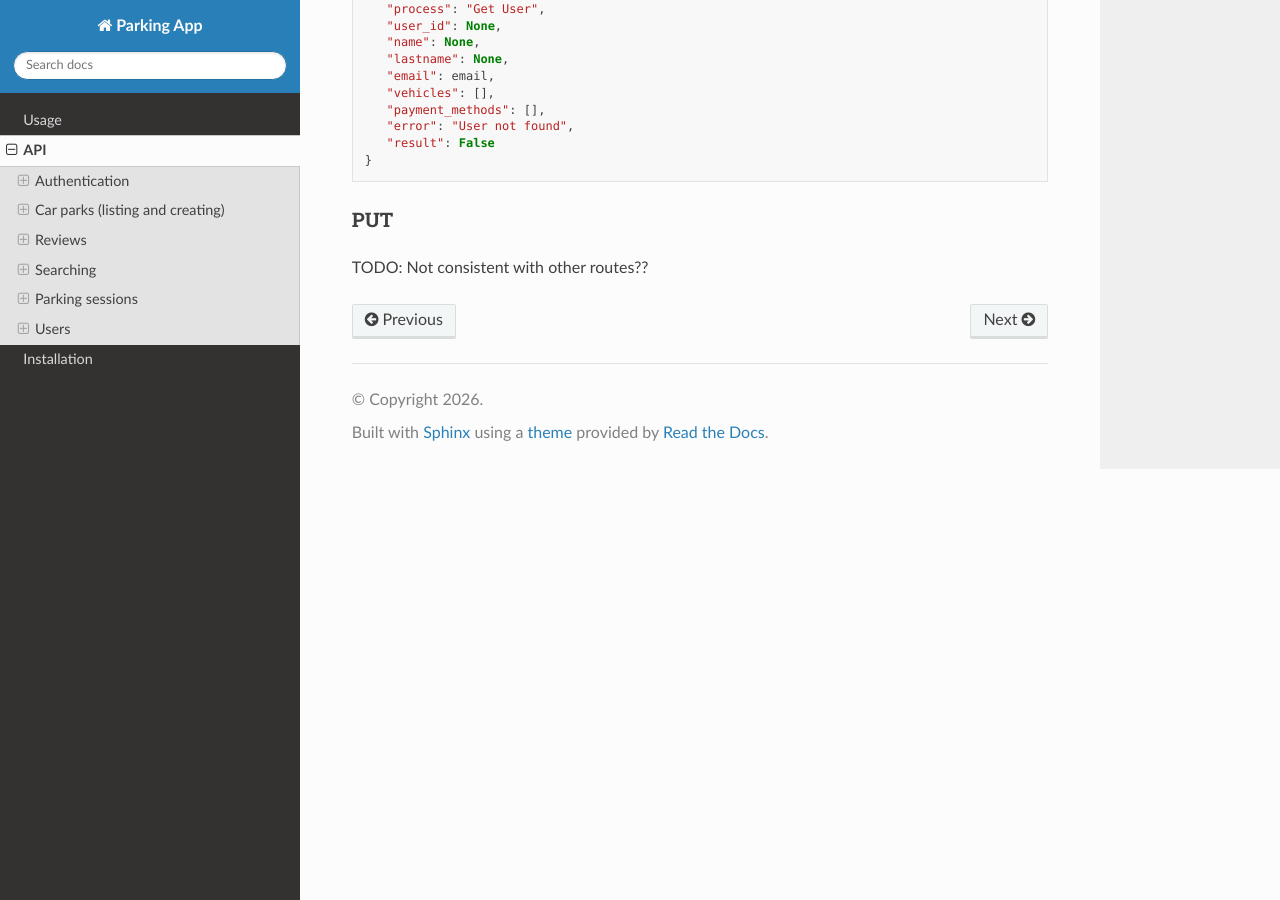
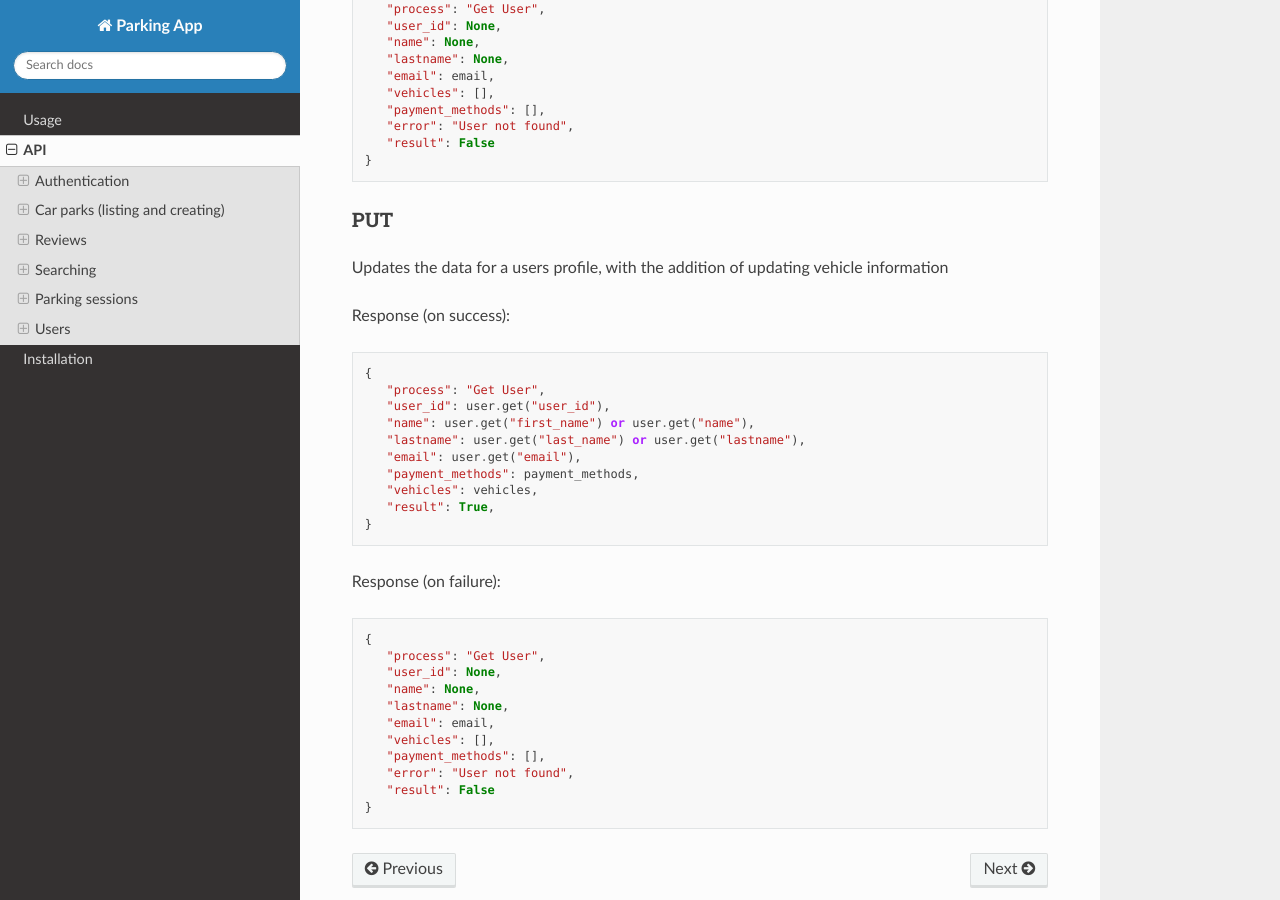
Before and after one commit to SETaP-2025-2026-Team-2a/documentation, a Sphinx documentation site: the page built from docs/source/api.rst, in a window 1280 px wide and 900 px high, scrolled down 6451 px. Built offline with Sphinx 7.4.7 and the Read the Docs theme 3.1.0, drawn with Linux system fonts in a browser that asks for light colours.

Commit message:
add user profile update endpoint with success and failure responses

```diff
--- a/docs/source/api.rst
+++ b/docs/source/api.rst
@@ -322,5 +322,31 @@ Response (on failure): ::
 
 PUT
 ^^^
+Updates the data for a users profile, with the addition of updating vehicle information
 
-TODO: Not consistent with other routes??
+Response (on success): ::
+
+   {
+      "process": "Get User",
+      "user_id": user.get("user_id"),
+      "name": user.get("first_name") or user.get("name"),
+      "lastname": user.get("last_name") or user.get("lastname"),
+      "email": user.get("email"),
+      "payment_methods": payment_methods,
+      "vehicles": vehicles,
+      "result": True,
+   }
+
+Response (on failure): ::
+
+   {
+      "process": "Get User",
+      "user_id": None,
+      "name": None,
+      "lastname": None,
+      "email": email,
+      "vehicles": [],
+      "payment_methods": [],
+      "error": "User not found",
+      "result": False
+   }
```
